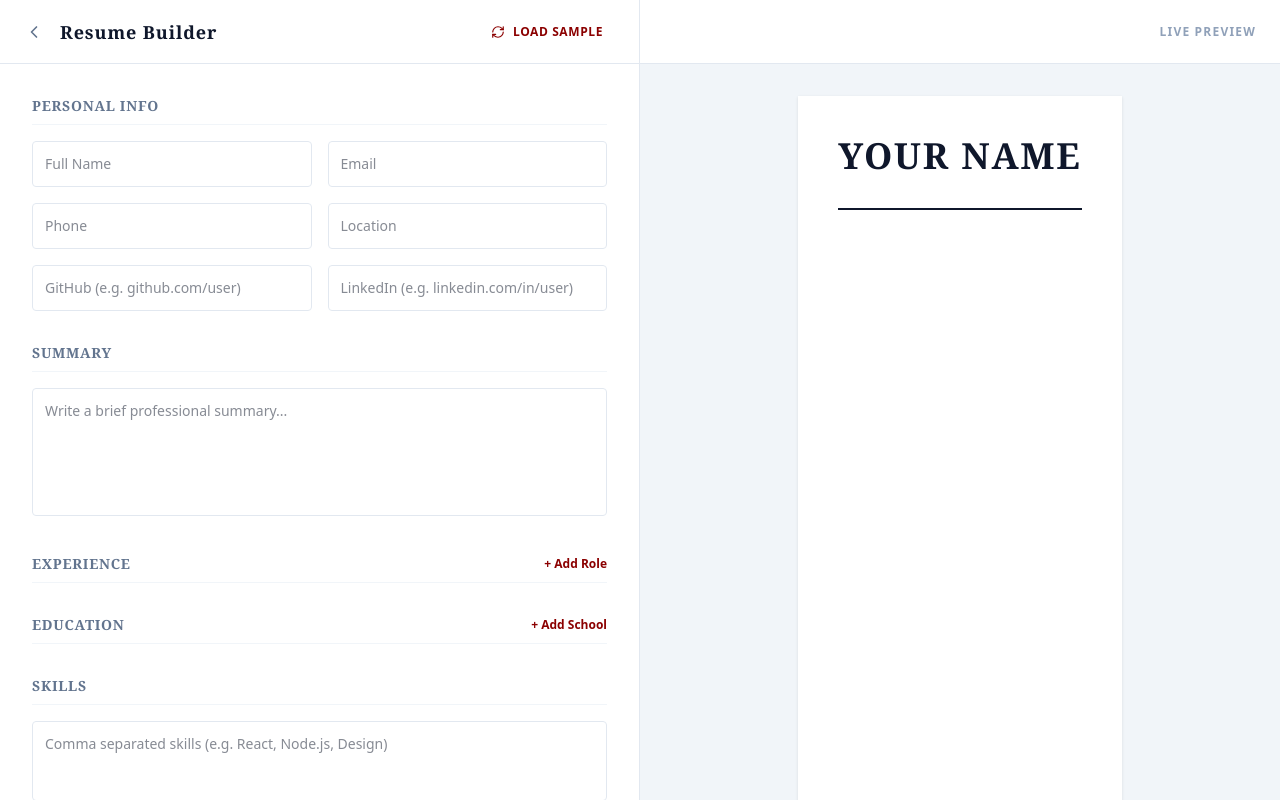
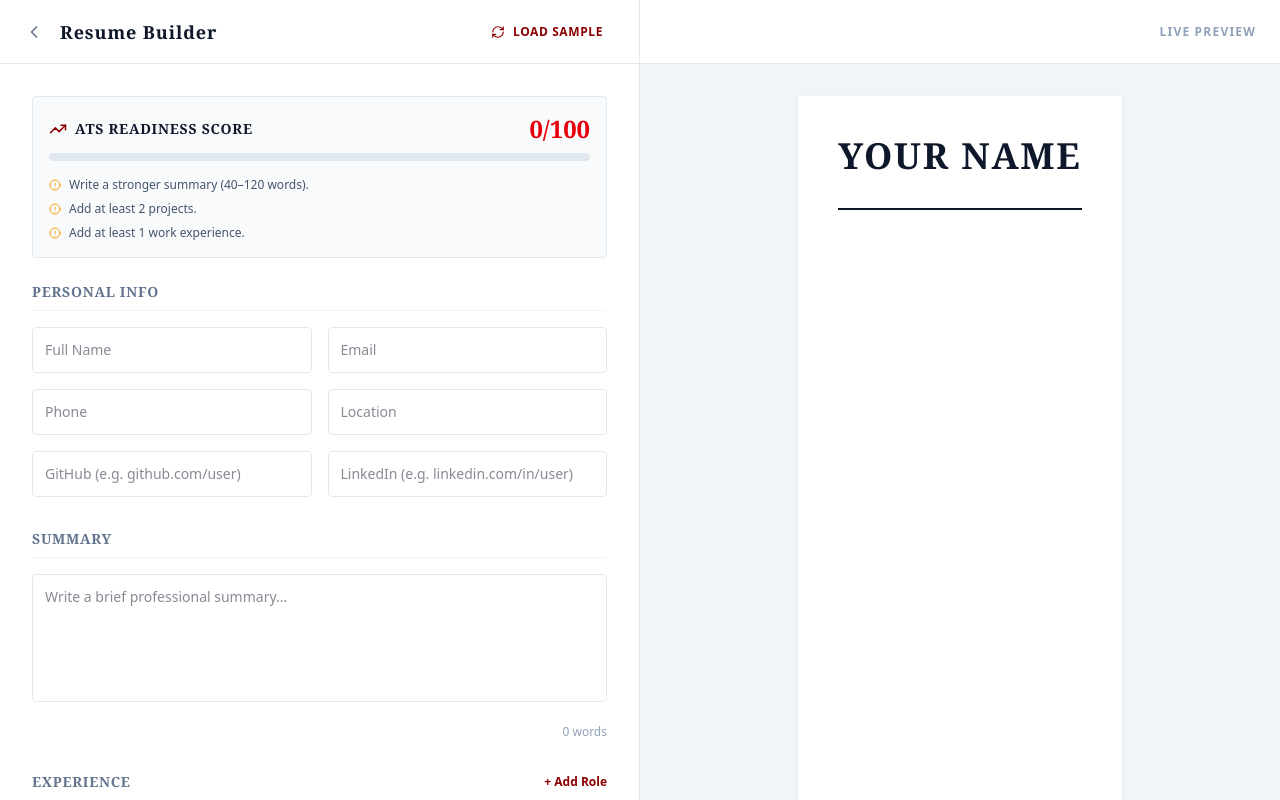
Before and after one commit to Nishmith12/Kodnest-AI-Resume-Builder, a React (Vite) app: page /builder in a window 1280 px wide. Built offline with nearby package versions, Linux system fonts and the light colour scheme.

Commit message:
feat: Add Autosave and ATS Scoring v1 (Deterministic)

```diff
--- a/src/pages/Builder.jsx
+++ b/src/pages/Builder.jsx
@@ -1,5 +1,5 @@
-import React, { useState } from 'react';
-import { Layout, Save, Download, RefreshCw, ChevronLeft } from 'lucide-react';
+import React, { useState, useEffect } from 'react';
+import { Layout, Save, Download, RefreshCw, ChevronLeft, AlertCircle, CheckCircle, TrendingUp } from 'lucide-react';
 import { Link } from 'react-router-dom';
 import ResumePreview from '../components/ResumePreview';
 
@@ -48,7 +48,94 @@ const SAMPLE_DATA = {
 
 export default function Builder() {
     const [data, setData] = useState(INITIAL_DATA);
-    const [activeTab, setActiveTab] = useState('personal');
+    const [score, setScore] = useState(0);
+    const [suggestions, setSuggestions] = useState([]);
+
+    // Load from localStorage on mount
+    useEffect(() => {
+        const saved = localStorage.getItem('resumeBuilderData');
+        if (saved) {
+            try {
+                const parsed = JSON.parse(saved);
+                setData(parsed);
+                calculateScore(parsed); // Calculate score immediately on load
+            } catch (e) {
+                console.error("Failed to load resume data", e);
+            }
+        }
+    }, []);
+
+    // Autosave when data changes
+    useEffect(() => {
+        localStorage.setItem('resumeBuilderData', JSON.stringify(data));
+        calculateScore(data);
+    }, [data]);
+
+    const calculateScore = (resumeData) => {
+        let newScore = 0;
+        const newSuggestions = [];
+
+        // 1. Summary Length (40-120 words) (+15)
+        // Guard against empty summary or just whitespace
+        const summaryText = resumeData.summary || "";
+        const summaryWords = summaryText.trim().length > 0 ? summaryText.trim().split(/\s+/).length : 0;
+
+        if (summaryWords >= 40 && summaryWords <= 120) {
+            newScore += 15;
+        } else {
+            newSuggestions.push("Write a stronger summary (40–120 words).");
+        }
+
+        // 2. Projects (At least 2) (+10)
+        if (resumeData.projects && resumeData.projects.length >= 2) {
+            newScore += 10;
+        } else {
+            newSuggestions.push("Add at least 2 projects.");
+        }
+
+        // 3. Experience (At least 1) (+10)
+        if (resumeData.experience && resumeData.experience.length >= 1) {
+            newScore += 10;
+        } else {
+            newSuggestions.push("Add at least 1 work experience.");
+        }
+
+        // 4. Skills (>= 8 items) (+10)
+        if (resumeData.skills && resumeData.skills.length >= 8) {
+            newScore += 10;
+        } else {
+            newSuggestions.push("Add more skills (target 8+).");
+        }
+
+        // 5. Links (GitHub or LinkedIn exists) (+10)
+        if (resumeData.links && (resumeData.links.github || resumeData.links.linkedin)) {
+            newScore += 10;
+        } else {
+            newSuggestions.push("Add GitHub or LinkedIn links.");
+        }
+
+        // 6. Measurable Impact (Numbers in bullets) (+15)
+        // Check experience and projects for numbers
+        const allItems = [...(resumeData.experience || []), ...(resumeData.projects || [])];
+        const hasNumbers = allItems.some(item =>
+            /\d(%|k|\+|X)|(\$|€|£)\d/.test(item.description || "") || /\d+/.test(item.description || "")
+        );
+        if (hasNumbers) {
+            newScore += 15;
+        } else {
+            newSuggestions.push("Add measurable impact (numbers) in bullets.");
+        }
+
+        // 7. Complete Education (+10)
+        const hasEducation = resumeData.education && resumeData.education.length > 0 && resumeData.education.every(e => e.degree && e.institution && e.year);
+        if (hasEducation) {
+            newScore += 10;
+        }
+
+        // Cap at 100
+        setScore(Math.min(100, newScore));
+        setSuggestions(newSuggestions.slice(0, 3)); // Top 3
+    };
 
     const loadSampleData = () => {
         setData(SAMPLE_DATA);
@@ -116,6 +203,43 @@ export default function Builder() {
                 {/* Scrollable Form Area */}
                 <div className="flex-1 overflow-y-auto p-8 space-y-8">
 
+                    {/* ATS Score Panel */}
+                    <div className="bg-slate-50 border border-slate-200 rounded-sm p-4 mb-6">
+                        <div className="flex items-center justify-between mb-2">
+                            <div className="flex items-center gap-2">
+                                <TrendingUp size={18} className="text-kodnest-red" />
+                                <h2 className="text-sm font-bold text-slate-900 uppercase tracking-wide">ATS Readiness Score</h2>
+                            </div>
+                            <span className={`text-2xl font-bold font-serif ${score >= 80 ? 'text-emerald-600' : score >= 50 ? 'text-amber-600' : 'text-red-600'}`}>
+                                {score}/100
+                            </span>
+                        </div>
+
+                        {/* Score Bar */}
+                        <div className="w-full bg-slate-200 h-2 rounded-full mb-4">
+                            <div
+                                className={`h-2 rounded-full transition-all duration-1000 ${score >= 80 ? 'bg-emerald-500' : score >= 50 ? 'bg-amber-500' : 'bg-red-500'}`}
+                                style={{ width: `${score}%` }}
+                            ></div>
+                        </div>
+
+                        {/* Suggestions */}
+                        {suggestions.length > 0 ? (
+                            <div className="space-y-2">
+                                {suggestions.map((suggestion, idx) => (
+                                    <div key={idx} className="flex items-start gap-2 text-xs text-slate-600">
+                                        <AlertCircle size={12} className="text-amber-500 mt-0.5 flex-shrink-0" />
+                                        <span>{suggestion}</span>
+                                    </div>
+                                ))}
+                            </div>
+                        ) : (
+                            <div className="flex items-center gap-2 text-xs text-emerald-600 font-medium">
+                                <CheckCircle size={14} /> Great job! Your resume looks strong.
+                            </div>
+                        )}
+                    </div>
+
                     <section className="space-y-4">
                         <h2 className="text-sm font-bold uppercase tracking-widest text-slate-500 border-b border-slate-100 pb-2">Personal Info</h2>
                         <div className="grid grid-cols-2 gap-4">
@@ -136,6 +260,7 @@ export default function Builder() {
                             placeholder="Write a brief professional summary..."
                             className="w-full h-32 p-3 border border-slate-200 rounded-sm focus:border-kodnest-red outline-none text-sm resize-none"
                         ></textarea>
+                        <p className="text-xs text-slate-400 text-right">{data.summary.split(/\s+/).filter(w => w.length > 0).length} words</p>
                     </section>
 
                     <section className="space-y-4">
@@ -181,6 +306,7 @@ export default function Builder() {
                             placeholder="Comma separated skills (e.g. React, Node.js, Design)"
                             className="w-full h-20 p-3 border border-slate-200 rounded-sm focus:border-kodnest-red outline-none text-sm resize-none"
                         ></textarea>
+                        <p className="text-xs text-slate-400 text-right">{data.skills.filter(s => s.trim().length > 0).length} skills</p>
                     </section>
                 </div>
             </div>
```
